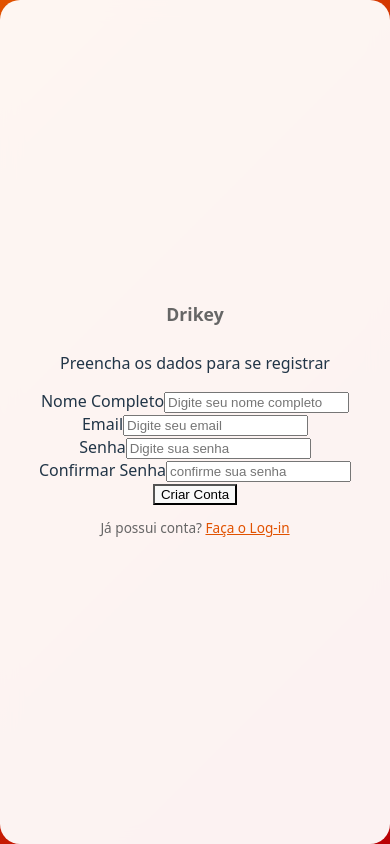
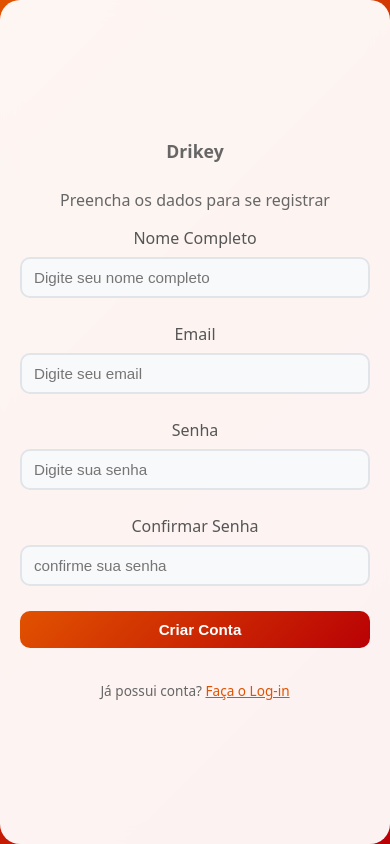
Before and after one commit to thiagooo14/Drikey, a React (Vite) app: page / in a window 390 px wide. Both pictures are taken after a click on the element "Cadastre-se". Built offline with nearby package versions, Linux system fonts and the light colour scheme.

Commit message:
style: adicionar estilo no Register

```diff
--- /dev/null
+++ b/src/components/Register/Register.scss
@@ -0,0 +1,130 @@
+.register{
+  &__header {
+    color: #666;
+    margin: 15px;
+    &-text{
+      font-size: 1rem;
+    }
+  }
+
+   &__form {
+    text-align: left;
+    &-group {
+      margin-bottom: 25px;
+    }
+    &-label {
+      display: flex;
+      align-items: center;
+      margin-bottom: 8px;
+      color: #555555;
+      font-weight: 500;
+    }
+    &-input {
+      width: 100%;
+      padding: 12px 15px;
+      border: 2px solid #e1e5e9;
+      border-radius: 10px;
+      font-size: 1rem;
+      transition: all 0.3s ease;
+      background: #f8f9fa;
+      box-sizing: border-box;
+      &:focus {
+        outline: none;
+        border-color: #e15200;
+        transform: translateY(-1px);
+        box-shadow: 0 0 8px rgba(185, 1, 5, 0.2);
+      }
+    }
+  }
+
+  &__btn {
+    width: 100%;
+    padding: 15px;
+    background: linear-gradient(135deg, #e15200 0%, #b90105 100%);
+    color: white;
+    border: none;
+    border-radius: 10px;
+    font-size: 1.1rem;
+    font-weight: 600;
+    cursor: pointer;
+    transition: all 0.3s ease;
+    margin-bottom: 20px;
+    display: flex;
+    align-items: center;
+    justify-content: center;
+    gap: 10px;
+
+    &:hover:not(:disabled) {
+      transform: translateY(-2px);
+      box-shadow: 0 10px 25px rgba(185, 1, 5, 0.35);
+    }
+
+    &:disabled {
+      opacity: 0.7;
+      cursor: not-allowed;
+      transform: none;
+    }
+  }
+
+   &__error-message {
+    color: #e74c3c;
+    background: rgba(231, 76, 60, 0.1);
+    padding: 10px;
+    border-radius: 8px;
+    margin-top: 15px;
+    border-left: 4px solid #e74c3c;
+    text-align: center;
+  }
+
+  @media (max-width: 600px) {
+    &__header {
+      font-size: 2.2rem;
+
+      &--text {
+        font-size: 0.95rem;
+      }
+    }
+
+    &__form {
+      &-group {
+        padding: 0 20px;
+      }
+      &-input {
+        font-size: 0.95rem;
+        padding: 10px 12px;
+      }
+    }
+
+    &__btn {
+      font-size: 1rem;
+      padding: 12px;
+      &-wrapper {
+        padding: 0 20px;
+      }
+    }
+  }
+
+  @media (max-width: 400px) {
+    &__header {
+      font-size: 1.8rem;
+      text-align: center;
+
+      &--text {
+        font-size: 0.9rem;
+      }
+    }
+
+    &__form {
+      text-align: center;
+
+      &-label {
+        justify-content: center;
+      }
+    }
+
+    &__btn {
+      font-size: 0.95rem;
+      padding: 10px;
+    }
+  }
+}
--- a/src/components/Register/Register.tsx
+++ b/src/components/Register/Register.tsx
@@ -2,6 +2,7 @@ import React, { useState } from 'react';
 import type { RegisterCredentials } from '../../types';
 import { useAuth } from '../../hooks/useAuth';
 import { useNavigate } from 'react-router-dom';
+import './Register.scss'
 
 const Register = () => {
   const [credentials, setCredentials] = useState<RegisterCredentials>({
@@ -86,15 +87,21 @@ const Register = () => {
   };
 
   return (
-    <>
+    <div className='register'>
+      <div className='register__header'>
+        <p className='register__header-text'>
+          Preencha os dados para se registrar
+        </p>
+      </div>
+
       <div>
-        <p>Preencha os dados para se registrar</p>
-      </div>
-      <div>
-        <form onSubmit={handleSubmit}>
-          <div className='form-group'>
-            <label htmlFor='name'>Nome Completo</label>
+        <form onSubmit={handleSubmit} className='register__form'>
+          <div className='register__form-group'>
+            <label htmlFor='name' className='register__form-label'>
+              Nome Completo
+            </label>
             <input
+              className='register__form-input'
               type='text'
               id='name'
               name='name'
@@ -106,9 +113,11 @@ const Register = () => {
               minLength={3}
             />
           </div>
-          <div className='form-group'>
-            <label htmlFor='email'>Email</label>
+
+          <div className='register__form-group'>
+            <label htmlFor='email' className='register__form-label'>Email</label>
             <input
+              className='register__form-input'
               type='email'
               id='email'
               name='email'
@@ -119,9 +128,11 @@ const Register = () => {
               disabled={isLoading}
             />
           </div>
-          <div className='form-group'>
-            <label htmlFor='password'>Senha</label>
+
+          <div className='register__form-group'>
+            <label htmlFor='password' className='register__form-label'>Senha</label>
             <input
+              className='register__form-input'
               type='password'
               id='password'
               name='password'
@@ -133,9 +144,11 @@ const Register = () => {
               minLength={6}
             />
           </div>
-          <div className='form-group'>
-            <label htmlFor='confirmPassword'>Confirmar Senha</label>
+
+          <div className='register__form-group'>
+            <label htmlFor='confirmPassword' className='register__form-label'>Confirmar Senha</label>
             <input
+              className='register__form-input'
               type='password'
               id='confirmPassword'
               name='confirmPassword'
@@ -147,23 +160,27 @@ const Register = () => {
               minLength={6}
             />
           </div>
-          <button type='submit' className='btn-register' disabled={isLoading}>
+
+          <div className='register__btn-wrapper'>
+            <button type='submit' className='register__btn' disabled={isLoading}>
               {isLoading ? (
                 <>
-                <div className='spinner-small'></div>
+                  <div className='register__btn-spinner'></div>
                   Criando conta...
                 </>
               ) : (
                 <>
-                <i className='fas fa-user-plus'></i>
+                  <i className='register__btn-signIn'></i>
                   Criar Conta
                 </>
               )}
             </button>
+          </div>
+
           {error && <div className='error-message'>{error}</div>}
         </form>
       </div>
-    </>
+    </div>
   );
 };
 
```
Lines whose indentation alone changed are shown as unchanged.
